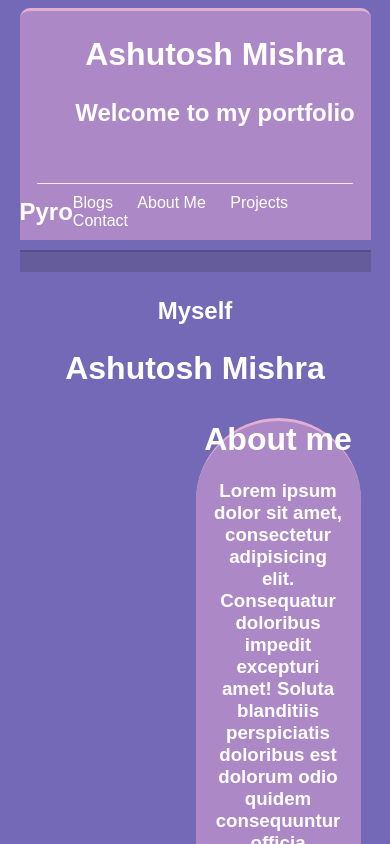
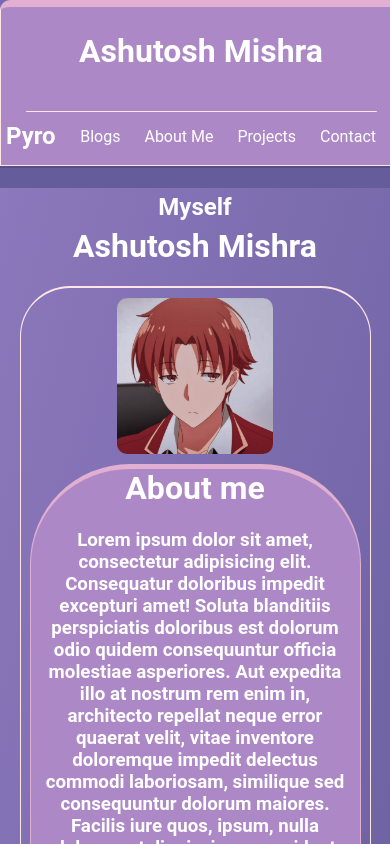
Before and after one commit to AshutoshMishra1615/Portfolio, a plain HTML site: page index.html in a window 390 px wide. Shown: the top 844 px of the page. Drawn offline with Linux system fonts and the light colour scheme.

Commit message:
Tweeked css and made it look more appealing .
I added some gradients  and made site responsive

```diff
--- a/index.css
+++ b/index.css
@@ -1,13 +1,25 @@
 /* Body */
 body {
-    font-family: Arial, sans-serif;
+    font-family:proxima nova,Roboto, Arial, sans-serif;
+    margin: 0;
+    padding: 0;
+
+    background-color: #7469B6;
+
+    color: white;
+
+}
+.page{
+    font-family:proxima nova,Roboto, Arial, sans-serif;
+    padding: 0;
+    margin-top: 3px;
     margin-left: 5%;
     margin-right: 5%;
-    padding: 0;
-    background-color: #7469B6;
     color: white;
+    width: 90%;
+
+
 }
-
 .line{
     width:90%;
     height: 1px;
@@ -17,7 +29,7 @@ body {
     background-color: #FFE6E6;
 }
 .break{
-    width: 100%;
+    width: inherit;
     height:20px;
 
 
@@ -30,26 +42,35 @@ body {
     display: flex;
     flex-direction: column;
     justify-content: center;
-    width:100%;
+
+
     /* margin-left: 5%;
     margin-right: 5%; */
-    margin-top:5px;
+
     margin-bottom: 10px;
 
     background-color: #AD88C6;
-    border-top: 3px solid #E1AFD1;
+    border-top: 7px solid #E1AFD1;
     border-top-left-radius: 10px;
     border-top-right-radius: 10px;
-    border-bottom:0px solid black;
+    border-left: 1px solid #FFE6E6;
+    border-right: 1px solid #FFE6E6;
+    border-bottom:1px solid #FFE6E6;
     border-bottom-left-radius: 10px;
     border-bottom-right-radius: 10px;
+    padding: 5px;
+
 }
-header {
-    width: inherit;
-    margin: inherit;
+.hero header {
+    display: border-box;
+    justify-content: center;
+    align-items: center;
+    height: inherit;
+
     color: #fff;
     padding: 20px;
     text-align: center;
+
 
 
 
@@ -110,10 +131,21 @@ nav {
     justify-content: center;
     align-items: center;
     gap: 10px;
-    /* margin-left: 5%;
-    margin-right: 5%; */
+    margin-left: 5%;
+    margin-right: 5%;
+    border-top: 2px solid #FFE6E6;
+    border-left: 1px solid #FFE6E6;
+    border-right: 1px solid #FFE6E6;
+    margin-top: 0px;
+
+    border-radius: 50px;
+    border-bottom-left-radius: 5px;
+    border-bottom-right-radius: 5px;
+    padding: 10px;
+
 
 }
+
 .image{
     display: flex;
 
@@ -134,20 +166,30 @@ nav {
     border-radius: 100px;
     width: 60vw;
     height: inherit;
-    border-top: 3px solid #E1AFD1
+    border-top: 5px solid #E1AFD1;
+    border-left: 1px solid #E1AFD1;
+    border-right: 1px solid #E1AFD1;
+
 }
 .about h3{
     margin: 15px;
 }
+
 /* link to my blogs and projects*/
 .refer{
 
+    border-bottom: 2px solid #FFE6E6;
+    border-left: 1px solid #FFE6E6;
+    border-right: 1px solid #FFE6E6;
+    border-radius: 50px;
     display: flex;
     flex-flow: row wrap;
     justify-content: center;
     align-items: stretch;
     gap: 10px;
     color: white;
+    border-top-left-radius: 5px;
+    border-top-right-radius: 5px;
 
 
 
@@ -205,8 +247,8 @@ footer {
     color: #fff;
     padding: 20px 0;
     text-align: center;
-    margin-bottom: 20px;
-    margin-top: 5px;
+
+    margin-top: 2px;
 }
 
 footer p {
@@ -217,3 +259,35 @@ footer p {
     max-width: 800px;
     margin: 0 auto;
 }
+.gradient{
+
+    background-image: linear-gradient(to bottom right,#e1afd138,#655c9c);
+    background-position: 40%;
+}
+@media (max-width: 800px) {
+    .main {
+      flex-direction: column;
+
+    }
+    .about{
+        margin:0px;
+        width:100%;
+    }
+    .blogs{
+        width: 100%;
+    }
+    .projects{
+        width: 100%;
+    }
+    .page{
+        margin-top: 0px;
+        margin-bottom: 0px;
+        border-bottom-left-radius: 0px;
+        border-bottom-right-radius: 0px;
+    }
+    .hero{
+        margin-left: 0px;
+        margin-right: 0px;
+        width: 100%;
+    }
+}
--- a/index.html
+++ b/index.html
@@ -8,18 +8,17 @@
 </head>
 <body>
 
-    <div class="hero">
+        <div class="hero page">
             <header>
                 <h1>Ashutosh Mishra</h1>
-            <h2>Welcome to my portfolio</h2>
             </header>
             <div class="line"></div>
             <nav>
                 <div class="navbar">
                     <div class="logo">Pyro</div>
                     <ul class="nav-links">
-                    <li><a href="index.html">Blogs</a></li>
-                    <li><a href="aboutme.html">About Me</a></li>
+                        <li><a href="blogs.html">Blogs</a></li>
+                        <li><a href="index.html">About Me</a></li>
                         <li><a href="projects.html">Projects</a></li>
                         <li><a href="contact.html">Contact</a></li>
                     </ul>
@@ -28,12 +27,12 @@
 
         </div>
         <div class="break"></div>
-    <h2 style="text-align: center;">Myself</h2>
+        <div class="secondsection gradient">
+            <h2 style="text-align: center; margin:0px;">Myself</h2>
             <h1 style="text-align: center;">Ashutosh Mishra </h1>
             <div class="main">
                 <div class="image">
                     <img src="images/ashutosh.jpg" alt="Ashutosh Mishra">
-
 
                 </div>
                 <div class="about">
@@ -42,8 +41,9 @@
                 </div>
 
         </div>
+        </div>
         <div class="break"></div>
-    <div class="refer">
+        <div class="refer page">
             <div class="blogs">
                 <img src="images/blog.jpeg" alt="blog">
                 <h2><a href="blogs.html">Blogs</a></h2>
@@ -63,5 +63,8 @@
         </footer>
 
 
+
+
+
 </body>
 </html>
```
Also changed, not shown: blogs.html (added). Lines whose indentation alone changed are shown as unchanged.
